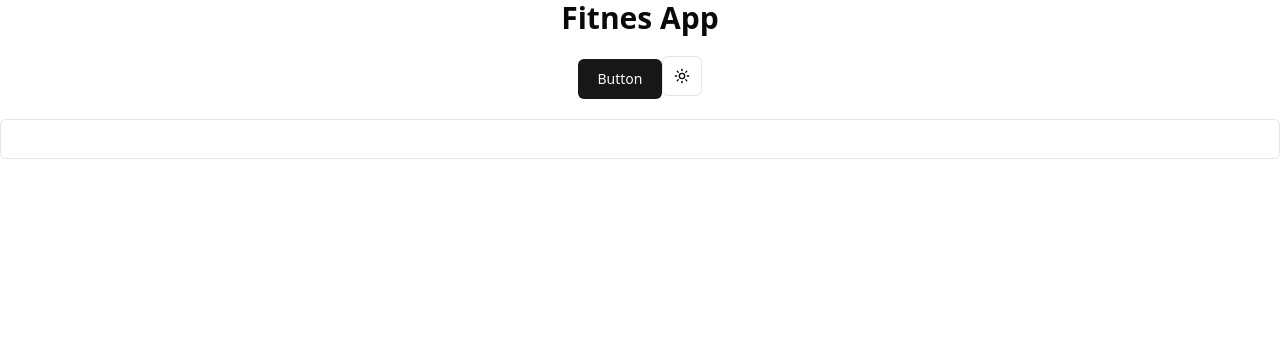
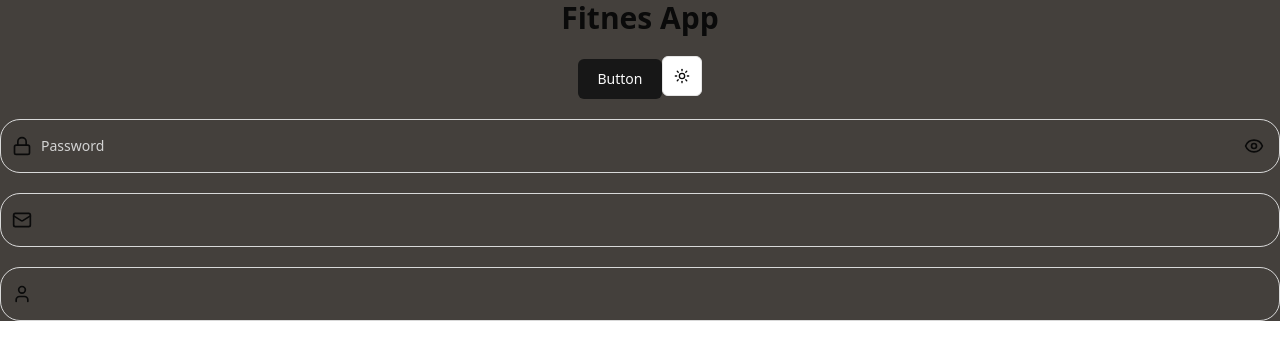
Before and after one commit to Mo7med3li/fitness-app, a React (Vite) app: page / in a window 1280 px wide. Shown: the top 360 px of the page. Built offline with nearby package versions, Linux system fonts and the light colour scheme.

Commit message:
feat: add custom input component

```diff
--- a/src/app/home/page.tsx
+++ b/src/app/home/page.tsx
@@ -5,13 +5,15 @@ import { ModeToggle } from "@/components/common/mode-toggle";
 
 export default function HomePAge() {
   return (
-    <div className="container text-center space-y-5">
+    <div className="container text-center space-y-5 bg-stone-700">
       <h1 className="text-3xl font-bold">Fitnes App</h1>
       <Button className="px-5" onClick={() => toast.success("hello")}>
         Button
       </Button>
       <ModeToggle />
-      <Input />
+      <Input type="password" placeholder="password" />
+      <Input type="email" />
+      <Input type="text" />
     </div>
   );
 }
--- a/src/components/ui/input.tsx
+++ b/src/components/ui/input.tsx
@@ -1,22 +1,90 @@
-import * as React from "react"
+"use client";
 
-import { cn } from "@/lib/utils"
+import { cn } from "@/lib/utils";
+import { Eye, EyeOff, Lock, Mail, Search, User } from "lucide-react";
+import * as React from "react";
 
-const Input = React.forwardRef<HTMLInputElement, React.ComponentProps<"input">>(
-  ({ className, type, ...props }, ref) => {
+const baseClasses =
+  "flex w-full bg-transparent rounded-[20px] border border-grayNeutral py-2 py-4 text-base text-grayLight shadow-xs transition-colors placeholder:text-sm placeholder:text-grayLight placeholder:capitalize hover:border-main focus-visible:border-main focus-visible:outline-none disabled:cursor-not-allowed disabled:border-gray-100 disabled:bg-gray-100 md:text-sm";
+const iconClassBasses =
+  "absolute top-1/2 z-50 size-5 -translate-y-1/2 cursor-pointer";
+function Input({ className, type, ...props }: React.ComponentProps<"input">) {
+  // state
+  const [hide, setHide] = React.useState(true);
+
+  // Functions
+  const toggleType = () => {
+    setHide(!hide);
+  };
+  // Input type search
+  if (type === "search") {
     return (
-      <input
-        type={type}
-        className={cn(
-          "flex h-10 w-full rounded-md border border-input bg-background px-3 py-2 text-base ring-offset-background file:border-0 file:bg-transparent file:text-sm file:font-medium file:text-foreground placeholder:text-muted-foreground focus-visible:outline-none focus-visible:ring-2 focus-visible:ring-ring focus-visible:ring-offset-2 disabled:cursor-not-allowed disabled:opacity-50 md:text-sm",
-          className
+      <div className="relative">
+        <input
+          type={type}
+          data-slot="input"
+          className={cn(baseClasses, "relative ps-10", className)}
+          {...props}
+        />
+        <Search className={cn(iconClassBasses, "start-3", props.disabled)} />
+      </div>
+    );
+  }
+  if (type === "text") {
+    return (
+      <div className="relative">
+        <input
+          type={type}
+          data-slot="input"
+          className={cn(baseClasses, "relative ps-10", className)}
+          {...props}
+        />
+        <User className={cn(iconClassBasses, "start-3", props.disabled)} />
+      </div>
+    );
+  }
+
+  // Input type password
+  if (type === "password") {
+    return (
+      <div className="relative">
+        <Lock className={cn(iconClassBasses, "start-3", props.disabled)} />
+        <input
+          type={hide ? "password" : "text"}
+          data-slot="input"
+          className={cn(baseClasses, "relative ps-10", className)}
+          {...props}
+        />
+        {hide ? (
+          <Eye
+            className={cn(iconClassBasses, "end-4", props.disabled)}
+            onClick={toggleType}
+          />
+        ) : (
+          <EyeOff
+            className={cn(iconClassBasses, "end-4", props.disabled)}
+            onClick={toggleType}
+          />
         )}
-        ref={ref}
-        {...props}
-      />
-    )
+      </div>
+    );
   }
-)
-Input.displayName = "Input"
+  if (type === "email") {
+    return (
+      <div className="relative">
+        <input
+          type={type}
+          data-slot="input"
+          className={cn(baseClasses, "relative ps-10", className)}
+          {...props}
+        />
+        <Mail className={cn(iconClassBasses, "start-3", props.disabled)} />
+      </div>
+    );
+  }
+  return (
+    <input type={type} className={cn(baseClasses, className)} {...props} />
+  );
+}
 
-export { Input }
+export { Input };
--- a/tailwind.config.js
+++ b/tailwind.config.js
@@ -5,59 +5,62 @@ export default {
   theme: {
     extend: {
       screens: {
-  			'2xl': '1536px'
+        "2xl": "1536px",
       },
       container: {
-  			center: true
+        center: true,
       },
       borderRadius: {
-  			lg: 'var(--radius)',
-  			md: 'calc(var(--radius) - 2px)',
-  			sm: 'calc(var(--radius) - 4px)'
+        lg: "var(--radius)",
+        md: "calc(var(--radius) - 2px)",
+        sm: "calc(var(--radius) - 4px)",
       },
       colors: {
-  			background: 'hsl(var(--background))',
-  			foreground: 'hsl(var(--foreground))',
+        main: "#ff4100",
+        grayLight: "#D3D3D3",
+        grayNeutral: "#D9D9D9",
+        background: "hsl(var(--background))",
+        foreground: "hsl(var(--foreground))",
         card: {
-  				DEFAULT: 'hsl(var(--card))',
-  				foreground: 'hsl(var(--card-foreground))'
+          DEFAULT: "hsl(var(--card))",
+          foreground: "hsl(var(--card-foreground))",
         },
         popover: {
-  				DEFAULT: 'hsl(var(--popover))',
-  				foreground: 'hsl(var(--popover-foreground))'
+          DEFAULT: "hsl(var(--popover))",
+          foreground: "hsl(var(--popover-foreground))",
         },
         primary: {
-  				DEFAULT: 'hsl(var(--primary))',
-  				foreground: 'hsl(var(--primary-foreground))'
+          DEFAULT: "hsl(var(--primary))",
+          foreground: "hsl(var(--primary-foreground))",
         },
         secondary: {
-  				DEFAULT: 'hsl(var(--secondary))',
-  				foreground: 'hsl(var(--secondary-foreground))'
+          DEFAULT: "hsl(var(--secondary))",
+          foreground: "hsl(var(--secondary-foreground))",
         },
         muted: {
-  				DEFAULT: 'hsl(var(--muted))',
-  				foreground: 'hsl(var(--muted-foreground))'
+          DEFAULT: "hsl(var(--muted))",
+          foreground: "hsl(var(--muted-foreground))",
         },
         accent: {
-  				DEFAULT: 'hsl(var(--accent))',
-  				foreground: 'hsl(var(--accent-foreground))'
+          DEFAULT: "hsl(var(--accent))",
+          foreground: "hsl(var(--accent-foreground))",
         },
         destructive: {
-  				DEFAULT: 'hsl(var(--destructive))',
-  				foreground: 'hsl(var(--destructive-foreground))'
+          DEFAULT: "hsl(var(--destructive))",
+          foreground: "hsl(var(--destructive-foreground))",
         },
-  			border: 'hsl(var(--border))',
-  			input: 'hsl(var(--input))',
-  			ring: 'hsl(var(--ring))',
+        border: "hsl(var(--border))",
+        input: "hsl(var(--input))",
+        ring: "hsl(var(--ring))",
         chart: {
-  				'1': 'hsl(var(--chart-1))',
-  				'2': 'hsl(var(--chart-2))',
-  				'3': 'hsl(var(--chart-3))',
-  				'4': 'hsl(var(--chart-4))',
-  				'5': 'hsl(var(--chart-5))'
-  			}
-  		}
-  	}
+          1: "hsl(var(--chart-1))",
+          2: "hsl(var(--chart-2))",
+          3: "hsl(var(--chart-3))",
+          4: "hsl(var(--chart-4))",
+          5: "hsl(var(--chart-5))",
+        },
+      },
+    },
   },
   plugins: [require("tailwindcss-animate")],
 };
```
Lines whose indentation alone changed are shown as unchanged.
